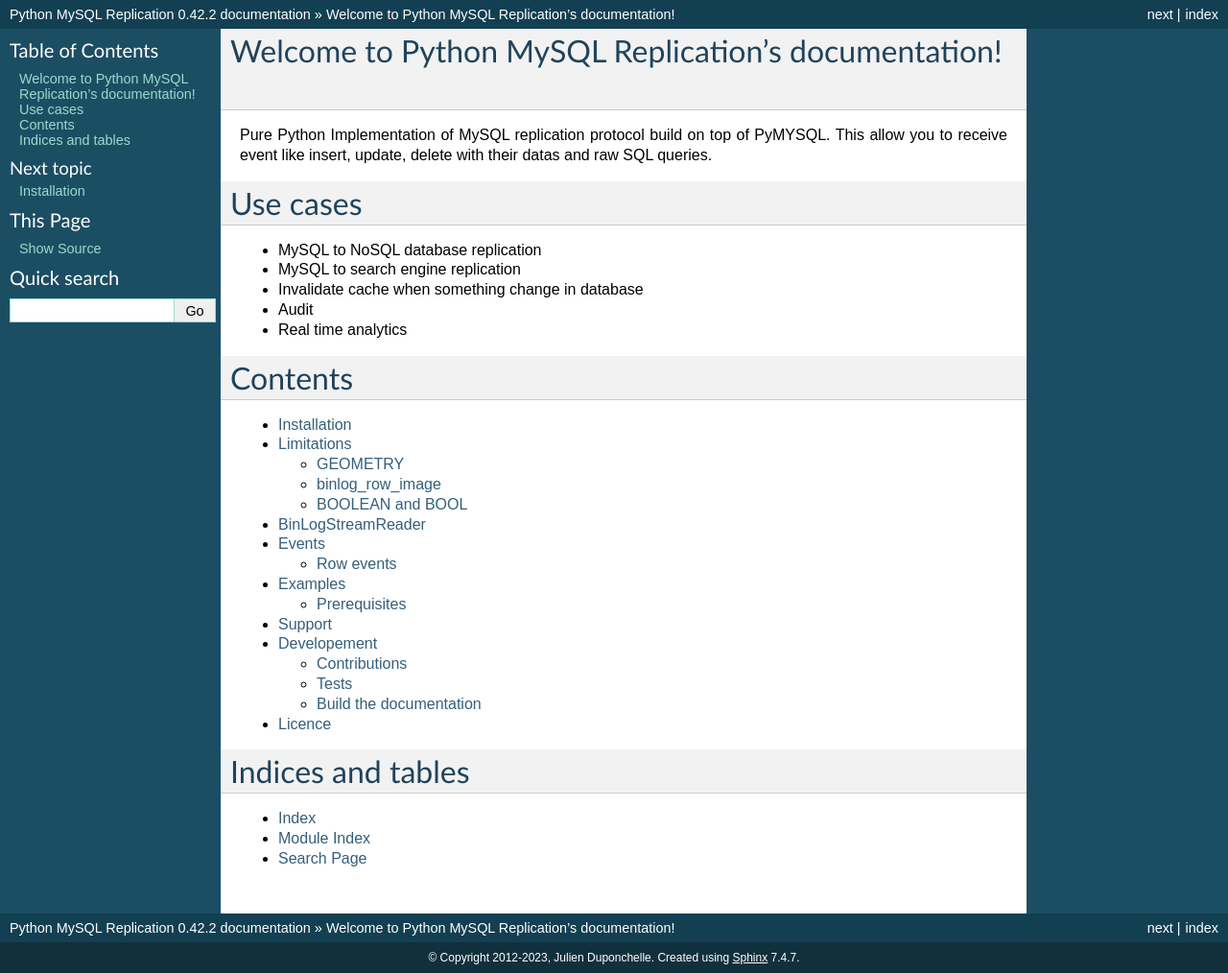
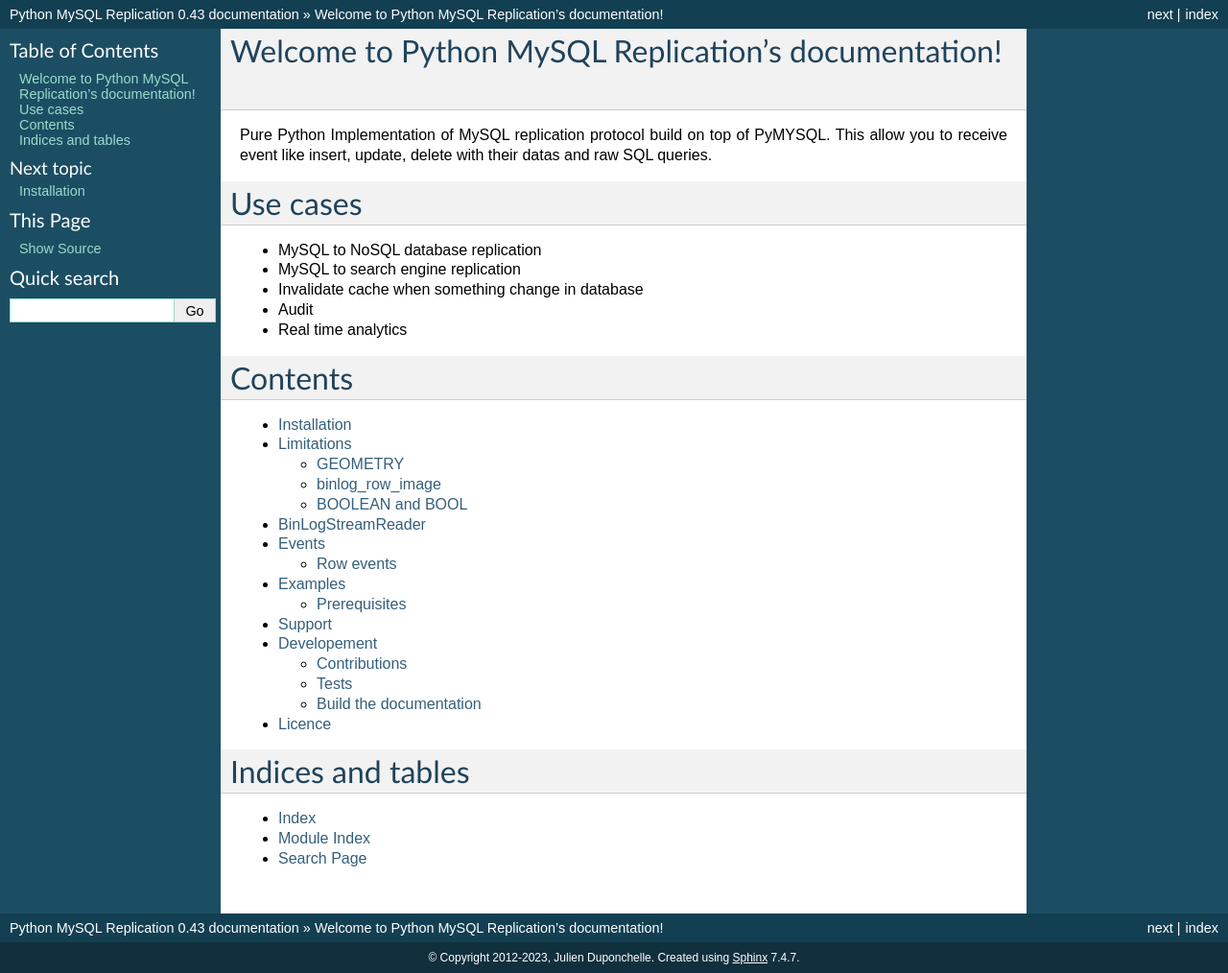
Before and after one commit to julien-duponchelle/python-mysql-replication, a Sphinx documentation site: the page built from docs/index.rst, in a window 1280 px wide. Shown: the whole page at 96% size. Built offline with Sphinx 7.4.7, drawn with Linux system fonts in a browser that asks for light colours.

Commit message:
Bump PyMySQL to 1.1.0 to solve : LookupError: unknown encoding: utf8mb3
Close #406

```diff
--- a/docs/conf.py
+++ b/docs/conf.py
@@ -48,9 +48,9 @@
 # built documents.
 #
 # The short X.Y version.
-version = '0.42.2'
+version = '0.43'
 # The full version, including alpha/beta/rc tags.
-release = '0.42.2'
+release = '0.43'
 
 # The language for content autogenerated by Sphinx. Refer to documentation
 # for a list of supported languages.
--- a/setup.py
+++ b/setup.py
@@ -29,7 +29,7 @@
         unittest.main(tests, argv=sys.argv[:1])
 
 
-version = "0.42.2"
+version = "0.43.0"
 
 this_directory = Path(__file__).parent
 long_description = (this_directory / "README.md").read_text()
@@ -49,5 +49,5 @@
               "pymysqlreplication.constants",
               "pymysqlreplication.tests"],
     cmdclass={"test": TestCommand},
-    install_requires=['pymysql>=0.10'],
+    install_requires=['pymysql>=1.1.0'],
 )
```
Also changed, not shown: 1 other file.
